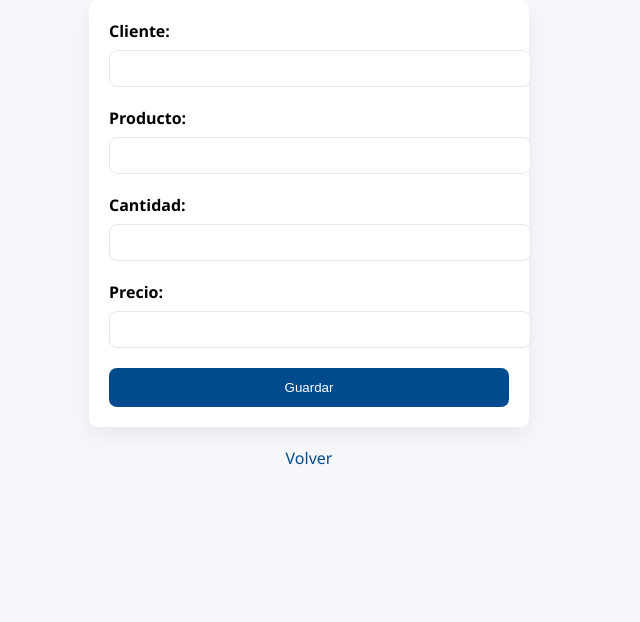
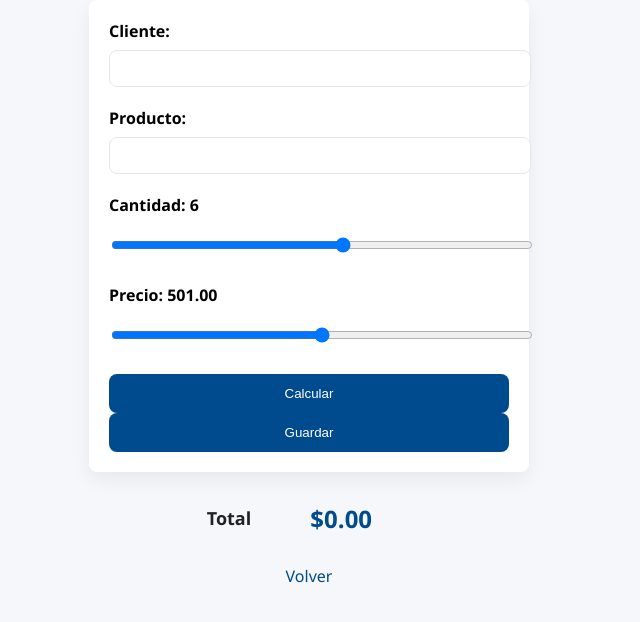
Before and after one commit to MaxuelFMO/ProyectoSem03-IngWeb, a website: page views/form.html in a window 1280 px wide. Shown: the part 106-728 px from the top of the page, without its empty margins (331-971 px from the left). Drawn offline with Linux system fonts and the light colour scheme.

Commit message:
Update form

```diff
--- a/package.json
+++ b/package.json
@@ -1,6 +1,6 @@
 {
   "scripts": {
-    "run" : "run nodemon app.js"
+    "dev" : "nodemon app.js"
   },
   "dependencies": {
     "dotenv": "^17.4.1",
--- a/public/assets/form.css
+++ b/public/assets/form.css
@@ -57,6 +57,30 @@ button:hover {
   background: var(--color-accent);
 }
 
+.preview {
+  display: flex;
+  justify-content: center;
+  align-items: center;
+  margin-top: 20px;
+}
+
+.preview h2 {
+  margin: 0 20px 0 0;
+  color: var(--color-text);
+  font-size: 18px;
+}
+
+#total {
+  font-size: 24px;
+  font-weight: bold;
+  color: var(--color-primary);
+  background: var(--color-primary-soft);
+  padding: 10px 20px;
+  border-radius: var(--radius);
+  min-width: 100px;
+  text-align: center;
+}
+
 #message {
   margin: 20px 0;
   text-align: center;
--- a/views/form.html
+++ b/views/form.html
@@ -15,18 +15,57 @@
     <label for="producto">Producto:</label>
     <input type="text" id="producto" name="producto" required>
 
-    <label for="cantidad">Cantidad:</label>
-    <input type="number" id="cantidad" name="cantidad" min="1" required>
+    <label for="cantidad">Cantidad: <span id="cantidad-value">1</span></label>
+    <input type="range" id="cantidad" name="cantidad" min="1" max="10" required>
 
-    <label for="precio">Precio:</label>
-    <input type="number" id="precio" name="precio" step="0.01" min="0" required>
+    <label for="precio">Precio: <span id="precio-value">1</span></label>
+    <input type="range" id="precio" name="precio" min="1" max="1000" required>
 
-    <button type="submit">Guardar</button>
+    <button type="button" id="calculate">Calcular</button>
+    <button type="submit" id="submit">Guardar</button>
   </form>
-  <div id="message"></div>
+
+  <div class="preview">
+    <h2>Total</h2>
+    <div id="total">$0.00</div>
+  </div>
   <a href="/">Volver</a>
 
   <script>
+    document.addEventListener('DOMContentLoaded', function () {
+      const cantidadInput = document.getElementById('cantidad');
+      const precioInput = document.getElementById('precio');
+      const cantidadValue = document.getElementById('cantidad-value');
+      const precioValue = document.getElementById('precio-value');
+
+      function actualizarVisualizacion() {
+        const cantidad = parseInt(cantidadInput.value, 10);
+        const precio = parseFloat(precioInput.value);
+
+        cantidadValue.textContent = cantidad;
+        precioValue.textContent = precio.toFixed(2);
+
+        cantidadValue.style.visibility = cantidad > 0 ? 'visible' : 'hidden';
+        precioValue.style.visibility = precio > 0 ? 'visible' : 'hidden';
+      }
+
+      cantidadInput.addEventListener('input', actualizarVisualizacion);
+      precioInput.addEventListener('input', actualizarVisualizacion);
+
+      const calculateBtn = document.getElementById('calculate');
+      const totalEl = document.getElementById('total');
+
+      calculateBtn.addEventListener('click', function (e) {
+        e.preventDefault();
+        const cantidad = parseInt(cantidadInput.value, 10);
+        const precio = parseFloat(precioInput.value);
+        const total = cantidad * precio;
+        totalEl.textContent = `$${total.toFixed(2)}`;
+      });
+
+      actualizarVisualizacion();
+    });
+
     document.getElementById('ventaForm').addEventListener('submit', async (e) => {
       e.preventDefault();
       const formData = new FormData(e.target);
```
Also changed, not shown: app.js (+11 -0 lines).
